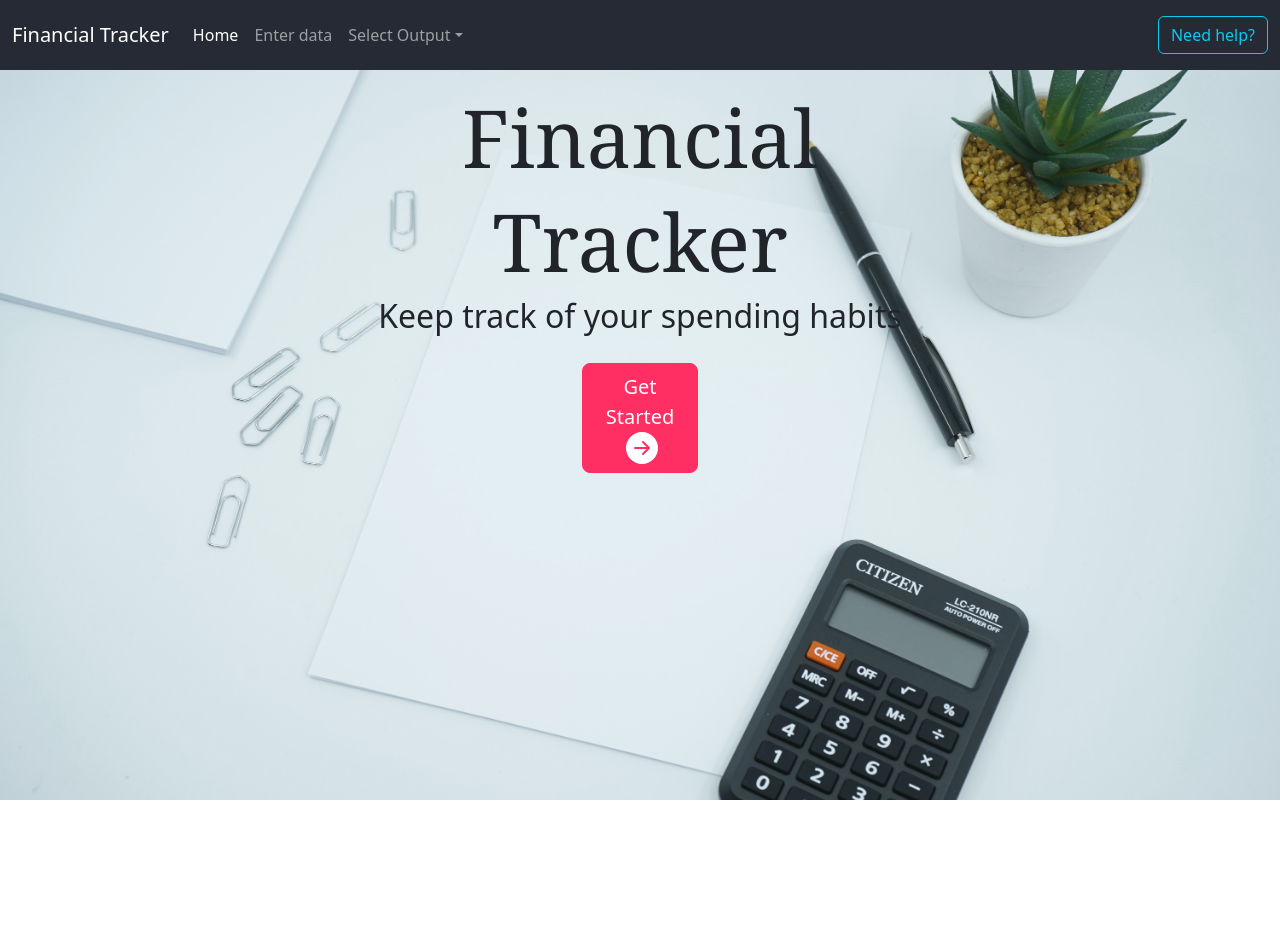
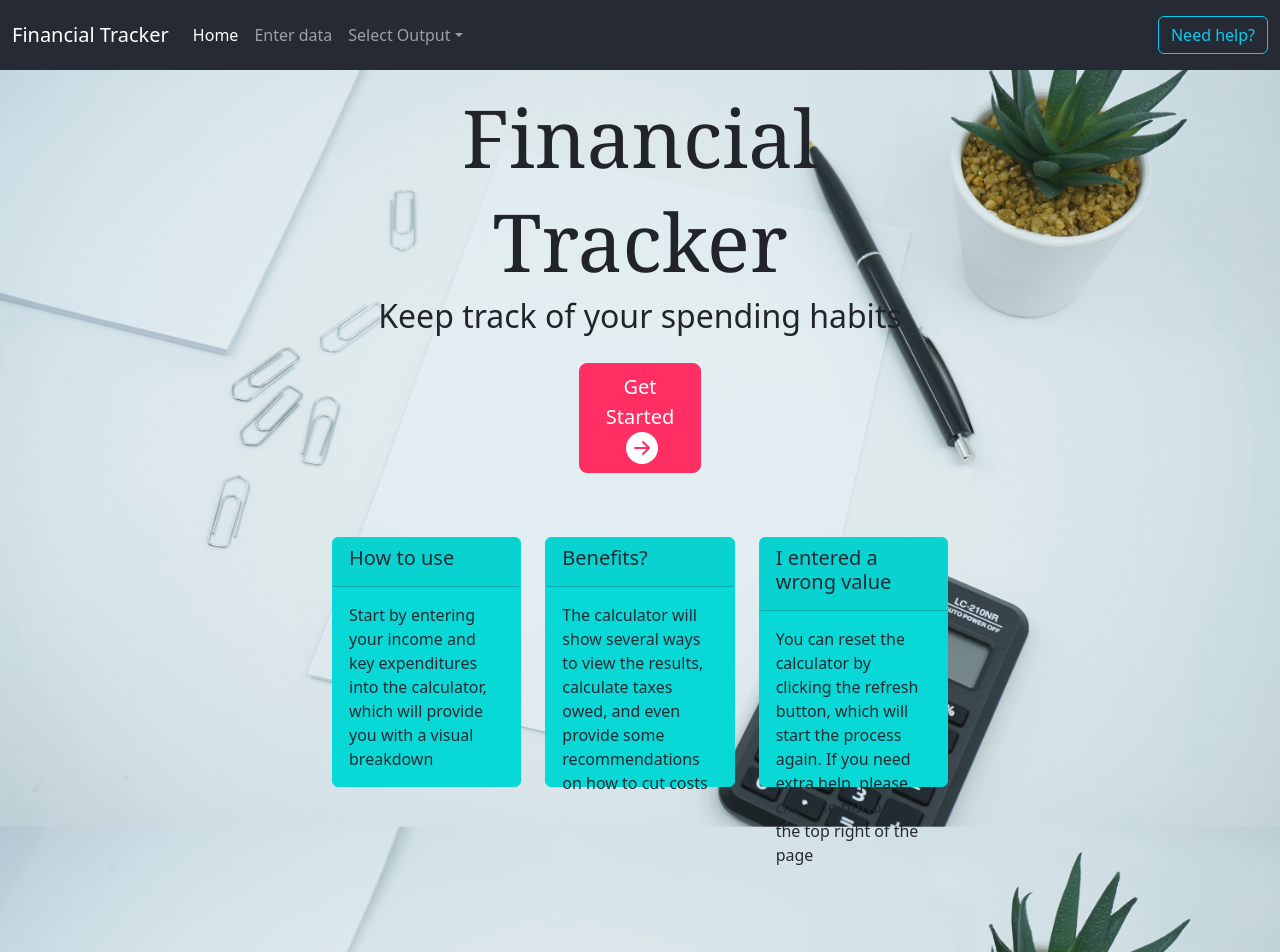
Before and after one commit to Jatinder-Sohal/FinalYearProject-HCI, a React (Create React App) app in the folder finance_tracker/: page / in a window 1280 px wide. Shown: the top 952 px of the page. Before the commit the page ends 800 px from the top, so only its background shows below. Built offline with nearby package versions, Linux system fonts and the light colour scheme.

Commit message:
Added information cards to the home screen, and adjusted old css so that the content remains readable on smaller screens and when minimized.

```diff
--- a/finance_tracker/src/App.jsx
+++ b/finance_tracker/src/App.jsx
@@ -1,11 +1,13 @@
 import React from "react";
 import Navbar from "./components/Navbar";
 import GetStarted from "./components/GetStarted";
+import InfoCards from "./components/InfoCards";
 
 function App(){
     return <div>
         <Navbar />
         <GetStarted />
+        <InfoCards />
     </div>
 }
 
--- /dev/null
+++ b/finance_tracker/src/components/InfoCards.jsx
@@ -0,0 +1,38 @@
+import React from "react";
+import 'bootstrap/dist/css/bootstrap.min.css';
+import 'bootstrap/dist/js/bootstrap.bundle.min.js';
+
+function InfoCards(){
+    return (
+        <div className="d-flex justify-content-center align-items-center">
+          <div className="row">
+            <div className="col">
+              <div className="card bg-custom-1 mb-2">
+                <div className="card-header"><h5 className="card-title">How to use</h5></div>
+                <div className="card-body">
+                  <p className="card-text">Start by entering your income and key expenditures into the calculator, which will provide you with a visual breakdown</p>
+                </div>
+              </div>
+            </div>
+            <div className="col">
+              <div className="card bg-custom-1 mb-3">
+                <div className="card-header"><h5 className="card-title">Benefits?</h5></div>
+                <div className="card-body">
+                  <p className="card-text">The calculator will show several ways to view the results, calculate taxes owed, and even provide some recommendations on how to cut costs</p>
+                </div>
+              </div>
+            </div>
+            <div className="col">
+              <div className="card bg-custom-1 mb-3">
+                <div className="card-header"><h5 className="card-title">I entered a wrong value</h5></div>
+                <div className="card-body">
+                  <p className="card-text">You can reset the calculator by clicking the refresh button, which will start the process again. If you need extra help, please click the button in the top right of the page</p>
+                </div>
+              </div>
+            </div>
+          </div>
+        </div>
+      );
+    }
+
+export default InfoCards;
--- a/finance_tracker/src/styles.css
+++ b/finance_tracker/src/styles.css
@@ -16,8 +16,9 @@ h1 {
     margin-top: 1.5%;
 }
 .btn-primary:hover,
+.btn.btn-primary:active,
 .btn-primary{
-    width: 9%;
+    width: 9.5%;
     margin-top: 1.5%;
     color: #ffffff;
     background-color: rgb(255, 46, 99);
@@ -26,3 +27,26 @@ h1 {
 svg{
     margin-left: 5%;
 }
+.col{
+    height: 500px;;
+}
+.bg-custom-1 {
+    height: 50%;
+    max-Width: '18rem';
+    color: rgb(8, 217, 214);
+    background-color: rgb(8, 217, 214);
+    border-color: rgb(8, 217, 214);
+
+}
+.card-title,
+.card-text,
+.card-header {
+    color: rgb(37, 42, 52);
+}
+.row{
+    max-width: 50%;
+}
+.d-flex{
+    margin-top: 5%;
+
+}
```
